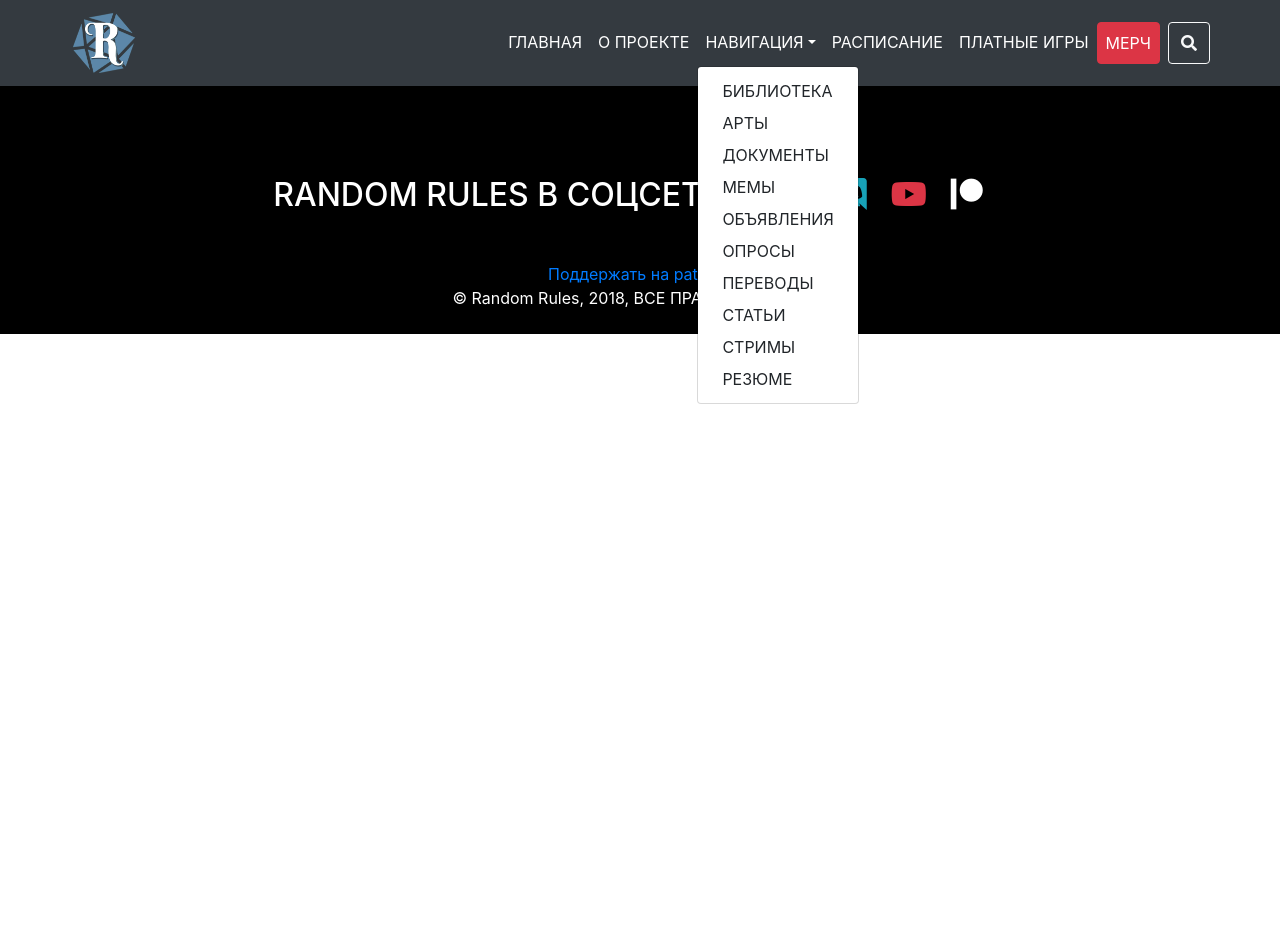
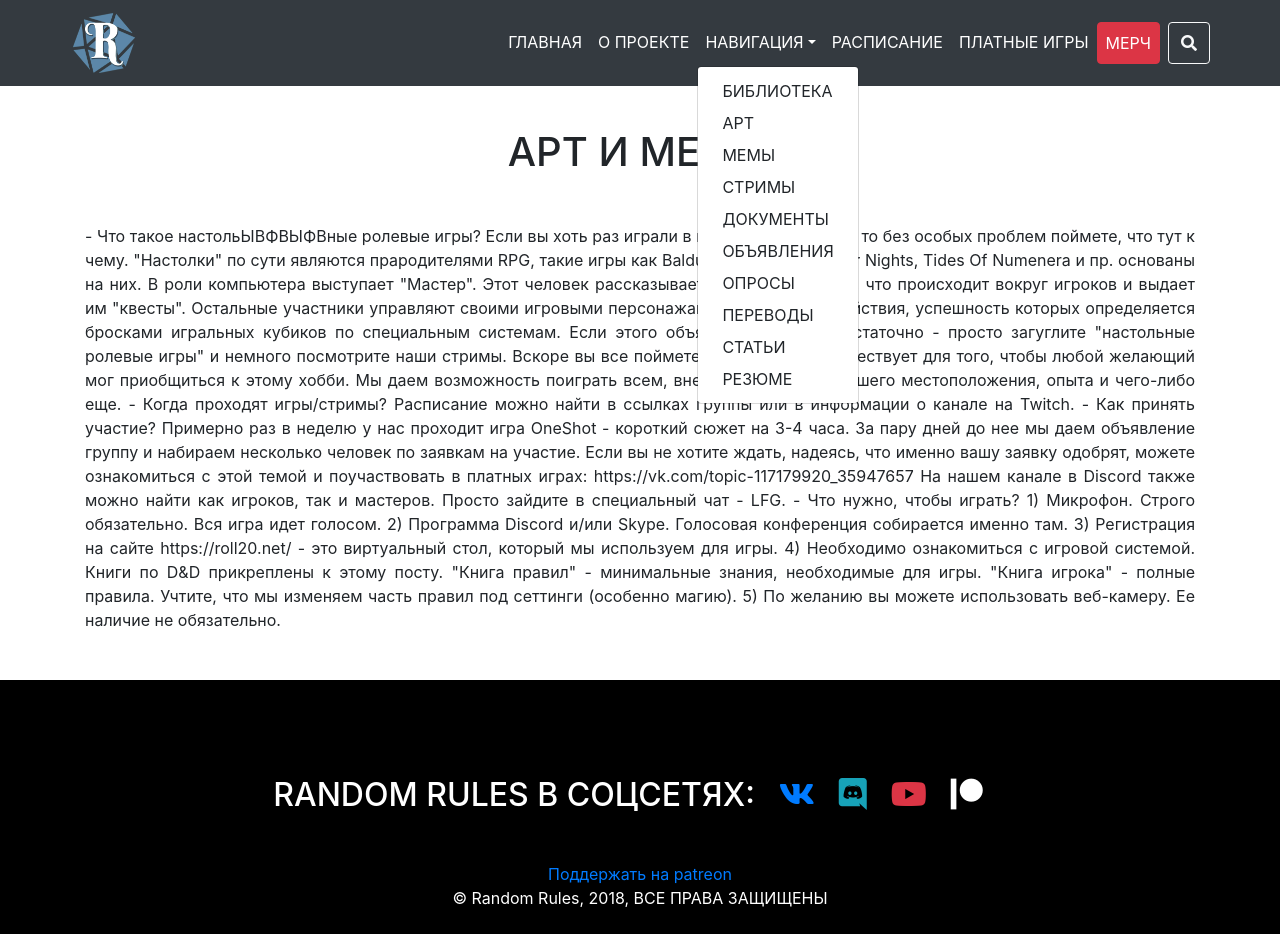
Before and after one commit to Goolpe/portfolioReact, a React (Create React App) app: page /art in a window 1280 px wide. Both pictures are taken after a click on the button "НАВИГАЦИЯ". Before the commit the page ends 800 px from the top, so only its background shows below. Built offline with nearby package versions, Linux system fonts and the light colour scheme.

Commit message:
arts and mems

```diff
--- a/src/App.js
+++ b/src/App.js
@@ -9,6 +9,8 @@ import HomePage from './components/HomePage';
 import Navigation from './components/Navigation';
 import Footer from './components/Footer';
 import AboutProject from './components/AboutProject';
+import LibraryPage from './components/LibraryPage';
+import ArtPage from './components/ArtPage';
 
 import './App.css';
 
@@ -16,8 +18,6 @@ class App extends Component {
   constructor(props){
     super(props);
     this.state = {
-      aboutP : false,
-      homeP : true
     }
   }
   render() {
@@ -32,6 +32,8 @@ class App extends Component {
         <section id="content">
           <Route path="/" exact={true} component={HomePage} />
           <Route path="/about-project" component={AboutProject} />
+          <Route path="/library" component={LibraryPage} />
+          <Route path="/art" component={ArtPage} />
         </section>
         <Footer />
       </div>
--- /dev/null
+++ b/src/components/ArtPage/index.js
@@ -0,0 +1,44 @@
+import React, { Component } from 'react';
+
+class ArtPage extends Component {
+	constructor(props){
+		super(props);
+	}
+  render() {
+    return (
+    	<div>
+    		<div className="container mt-5 mb-5">
+    		<h1 className="text-center m-5">АРТ И МЕМЫ</h1>
+    		<p className="text-justify">
+    			- Что такое настольЫВФВЫФВные ролевые игры?
+
+			Если вы хоть раз играли в компьютерные RPG, то без особых проблем поймете, что тут к чему. "Настолки" по сути являются прародителями RPG, такие игры как Baldurs Gate, Neverwinter Nights, Tides Of Numenera и пр. основаны на них. В роли компьютера выступает "Мастер". Этот человек рассказывает сюжет, описывает, что происходит вокруг игроков и выдает им "квесты". Остальные участники управляют своими игровыми персонажами, описывая их действия, успешность которых определяется бросками игральных кубиков по специальным системам.
+
+			Если этого объяснения вам не достаточно - просто загуглите "настольные ролевые игры" и немного посмотрите наши стримы. Вскоре вы все поймете)
+
+			Random Rules существует для того, чтобы любой желающий мог приобщиться к этому хобби. Мы даем возможность поиграть всем, вне зависимости от вашего местоположения, опыта и чего-либо еще.
+
+			- Когда проходят игры/стримы?
+			Расписание можно найти в ссылках группы или в информации о канале на Twitch.
+
+			- Как принять участие?
+			Примерно раз в неделю у нас проходит игра OneShot - короткий сюжет на 3-4 часа. За пару дней до нее мы даем объявление группу и набираем несколько человек по заявкам на участие.
+			Если вы не хотите ждать, надеясь, что именно вашу заявку одобрят, можете ознакомиться с этой темой и поучаствовать в платных играх:
+			https://vk.com/topic-117179920_35947657
+
+			На нашем канале в Discord также можно найти как игроков, так и мастеров. Просто зайдите в специальный чат - LFG.
+
+			- Что нужно, чтобы играть?
+			1) Микрофон. Строго обязательно. Вся игра идет голосом.
+			2) Программа Discord и/или Skype. Голосовая конференция собирается именно там.
+			3) Регистрация на сайте https://roll20.net/ - это виртуальный стол, который мы используем для игры.
+			4) Необходимо ознакомиться с игровой системой. Книги по D&D прикреплены к этому посту. "Книга правил" - минимальные знания, необходимые для игры. "Книга игрока" - полные правила. Учтите, что мы изменяем часть правил под сеттинги (особенно магию).
+			5) По желанию вы можете использовать веб-камеру. Ее наличие не обязательно.
+</p>
+</div>
+		</div>
+    );
+  }
+}
+
+export default ArtPage;
--- a/src/components/HomePage/arts.js
+++ b/src/components/HomePage/arts.js
@@ -1,4 +1,7 @@
 import React, { Component } from 'react';
+import {
+  Link
+} from 'react-router-dom';
 
 class Arts extends Component {
 	constructor(props){
@@ -10,35 +13,43 @@ class Arts extends Component {
 	    		<div className="container-fluid text-white">
 	    			<div className="row">
 	    				<div className="col-6 p-0">
-	    					<div className="card rounded-0 border-0" style={ { backgroundImage: `url(https://pp.userapi.com/c846522/v846522612/2cc67/Tpri9nQ03dM.jpg)` } }>
-							  	<div className="card-body font-weight-bold pl-0">
-								    <h1 className="bg-success card-subtitle mt-5 mb-2 pl-3">АРТЫ</h1>
-							  	</div>
-							</div>
+	    					<Link to="/art" className="text-white">
+	    						<div className="card rounded-0 border-0" style={ { backgroundImage: `url(https://pp.userapi.com/c846522/v846522612/2cc67/Tpri9nQ03dM.jpg)` } }>
+							  		<div className="card-body font-weight-bold pl-0">
+								    	<h1 className="bg-success card-subtitle mt-5 mb-2 pl-3">АРТ</h1>
+							  		</div>
+								</div>
+							</Link>
 	    				</div>
 	    				<div className="col-6 p-0">
+	    					<Link to="/art" className="text-white">
 	    					<div className="card rounded-0 border-0" style={ { backgroundImage: `url(https://pp.userapi.com/c837530/v837530537/410cc/1AFuRcHunJQ.jpg)` } }>
 							  	<div className="card-body font-weight-bold pl-0">
 								    <h1 className="bg-info card-subtitle mt-5 mb-2 pl-3">МЕМЫ</h1>
 
 							  	</div>
 							</div>
+							</Link>
 	    				</div>
 	    				<div className="col-6 p-0">
+	    					<Link to="/art" className="text-white">
 	    					<div className="card rounded-0 border-0" style={ { backgroundImage: `url(https://pp.userapi.com/c844321/v844321415/d617/VvyY4yxfLQc.jpg)` } }>
 							  	<div className="card-body font-weight-bold pl-0">
 								    <h1 className="bg-secondary card-subtitle mt-5 mb-2 pl-3">СТАТЬИ</h1>
 
 							  	</div>
 							</div>
+							</Link>
 	    				</div>
 	    				<div className="col-6 p-0">
+	    					<Link to="/art" className="text-white">
 	    					<div className="card rounded-0 border-0" style={ { backgroundImage: `url(https://pp.userapi.com/c845421/v845421486/b4c46/KW2bbOiQsWY.jpg)` } }>
 							  	<div className="card-body font-weight-bold pl-0">
 								    <h1 className="bg-danger card-subtitle mt-5 mb-2 pl-3">СТРИМЫ</h1>
 
 							  	</div>
 							</div>
+							</Link>
 	    				</div>
 	    			</div>
 	    		</div>
--- /dev/null
+++ b/src/components/LibraryPage/index.js
@@ -0,0 +1,44 @@
+import React, { Component } from 'react';
+
+class LibraryPage extends Component {
+	constructor(props){
+		super(props);
+	}
+  render() {
+    return (
+    	<div>
+    		<div className="container mt-5 mb-5">
+    		<h1 className="text-center m-5">БИБЛИОТЕКА</h1>
+    		<p className="text-justify">
+    			- Что такое настольЫВФВЫФВные ролевые игры?
+
+			Если вы хоть раз играли в компьютерные RPG, то без особых проблем поймете, что тут к чему. "Настолки" по сути являются прародителями RPG, такие игры как Baldurs Gate, Neverwinter Nights, Tides Of Numenera и пр. основаны на них. В роли компьютера выступает "Мастер". Этот человек рассказывает сюжет, описывает, что происходит вокруг игроков и выдает им "квесты". Остальные участники управляют своими игровыми персонажами, описывая их действия, успешность которых определяется бросками игральных кубиков по специальным системам.
+
+			Если этого объяснения вам не достаточно - просто загуглите "настольные ролевые игры" и немного посмотрите наши стримы. Вскоре вы все поймете)
+
+			Random Rules существует для того, чтобы любой желающий мог приобщиться к этому хобби. Мы даем возможность поиграть всем, вне зависимости от вашего местоположения, опыта и чего-либо еще.
+
+			- Когда проходят игры/стримы?
+			Расписание можно найти в ссылках группы или в информации о канале на Twitch.
+
+			- Как принять участие?
+			Примерно раз в неделю у нас проходит игра OneShot - короткий сюжет на 3-4 часа. За пару дней до нее мы даем объявление группу и набираем несколько человек по заявкам на участие.
+			Если вы не хотите ждать, надеясь, что именно вашу заявку одобрят, можете ознакомиться с этой темой и поучаствовать в платных играх:
+			https://vk.com/topic-117179920_35947657
+
+			На нашем канале в Discord также можно найти как игроков, так и мастеров. Просто зайдите в специальный чат - LFG.
+
+			- Что нужно, чтобы играть?
+			1) Микрофон. Строго обязательно. Вся игра идет голосом.
+			2) Программа Discord и/или Skype. Голосовая конференция собирается именно там.
+			3) Регистрация на сайте https://roll20.net/ - это виртуальный стол, который мы используем для игры.
+			4) Необходимо ознакомиться с игровой системой. Книги по D&D прикреплены к этому посту. "Книга правил" - минимальные знания, необходимые для игры. "Книга игрока" - полные правила. Учтите, что мы изменяем часть правил под сеттинги (особенно магию).
+			5) По желанию вы можете использовать веб-камеру. Ее наличие не обязательно.
+</p>
+</div>
+		</div>
+    );
+  }
+}
+
+export default LibraryPage;
--- a/src/components/Navigation.js
+++ b/src/components/Navigation.js
@@ -14,7 +14,7 @@ class Navigation extends Component{
     return(
       <nav className="navbar navbar-expand-lg fixed-top navbar-dark bg-dark align-items-center">
         <div className="container">
-          <div className="navbar-brand"><img src="logo.png" /></div>
+          <Link to="/" className="navbar-brand"><img src="logo.png" /></Link>
           <button className="navbar-toggler" type="button" data-toggle="collapse" data-target="#navbarSupportedContent" aria-controls="navbarSupportedContent" aria-expanded="false" aria-label="Toggle navigation">
             <span className="navbar-toggler-icon"></span>
           </button>
@@ -35,16 +35,16 @@ class Navigation extends Component{
                 </a>
 
                 <div className="dropdown-menu" aria-labelledby="navbarDropdownMenuLink">
-                  <a className="dropdown-item" href="#">БИБЛИОТЕКА</a>
-                  <a className="dropdown-item" href="#">АРТЫ</a>
-                  <a className="dropdown-item" href="#">ДОКУМЕНТЫ</a>
-                  <a className="dropdown-item" href="#">МЕМЫ</a>
-                  <a className="dropdown-item" href="#">ОБЪЯВЛЕНИЯ</a>
-                  <a className="dropdown-item" href="#">ОПРОСЫ</a>
-                  <a className="dropdown-item" href="#">ПЕРЕВОДЫ</a>
-                  <a className="dropdown-item" href="#">СТАТЬИ</a>
-                  <a className="dropdown-item" href="#">СТРИМЫ</a>
-                  <a className="dropdown-item" href="#">РЕЗЮМЕ</a>
+                  <Link to="/library" className="dropdown-item">БИБЛИОТЕКА</Link>
+                  <Link to="/art" className="dropdown-item">АРТ</Link>
+                  <Link to="/art" className="dropdown-item">МЕМЫ</Link>
+                  <Link to="/library" className="dropdown-item">СТРИМЫ</Link>
+                  <Link to="/library" className="dropdown-item">ДОКУМЕНТЫ</Link>
+                  <Link to="/library" className="dropdown-item">ОБЪЯВЛЕНИЯ</Link>
+                  <Link to="/library" className="dropdown-item">ОПРОСЫ</Link>
+                  <Link to="/library" className="dropdown-item">ПЕРЕВОДЫ</Link>
+                  <Link to="/library" className="dropdown-item">СТАТЬИ</Link>
+                  <Link to="/library" className="dropdown-item">РЕЗЮМЕ</Link>
                 </div>
               </li>
               <li className="nav-item">
```
Also changed, not shown: src/components/NewsPage/index.js (added).
